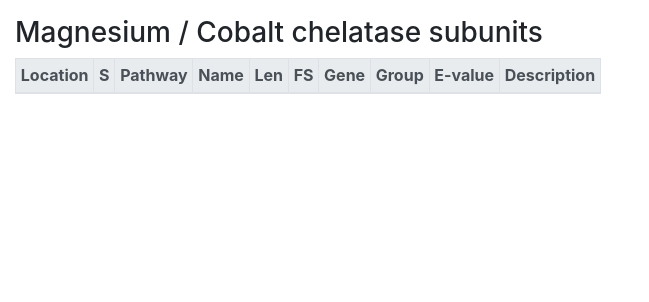
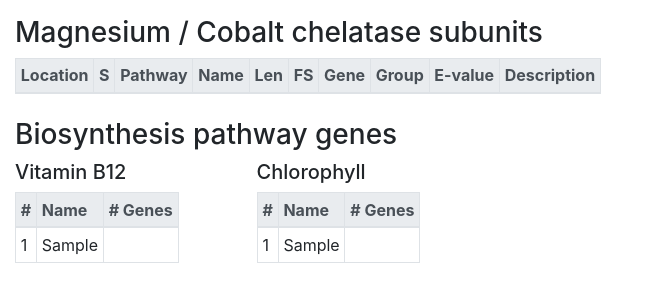
Before and after one commit to vanya-antonov/django_gtdb2, a Django app: template chelatase_db/templates/chelatase_db/org_detail.html in a window 1280 px wide. Shown: the part 136-438 px from the top of the page, without its empty margins (0-649 px from the left). Run offline with Django 3.2, Linux system fonts and the light colour scheme; tables that the repository leaves empty hold one stand-in row (values such as "Sample post"); the template is opened without the code that fills it: values that come from a table or form of the project are taken from there, most other values are stand-ins (such as "Sample title", 1, 10 or a date in 2020); lists and menus that the app fills with data are empty; some libraries are stand-ins or nearby versions.

```diff
--- a/chelatase_db/models/__init__.py
+++ b/chelatase_db/models/__init__.py
@@ -1 +1,2 @@
 from .org import ChelataseOrg
+from .feat import ChelataseFeat
--- a/chelatase_db/templates/chelatase_db/org_detail.html
+++ b/chelatase_db/templates/chelatase_db/org_detail.html
@@ -49,4 +49,53 @@
     </tbody>
 	</table>
 
+  <h3 class="mt-4">Biosynthesis pathway genes</h3>
+  <div class="row">
+    <div class="col-auto">
+      <h5>Vitamin B12</h5>
+      <table class="table table-bordered table-sm table-hover">
+        <thead class="thead-light">
+          <tr>
+            <th scope="col">#</th>
+            <th scope="col">Name</th>
+            <th scope="col"># Genes</th>
+          </tr>
+        </thead>
+        <tbody>
+          {% for group in b12_groups|dictsort:"chel_gene_group" %}
+            <tr>
+              <td>{{ forloop.counter }}</td>
+              <td>{{ group.chel_gene_group }}</td>
+              <td></td>
+            </tr>
+          {% endfor %}
+        </tbody>
+      </table>
+    </div>
+
+    <div class="col-auto ml-5">
+      <h5>Chlorophyll</h5>
+      <table class="table table-bordered table-sm table-hover">
+        <thead class="thead-light">
+          <tr>
+            <th scope="col">#</th>
+            <th scope="col">Name</th>
+            <th scope="col"># Genes</th>
+          </tr>
+        </thead>
+        <tbody>
+          {% for group in chlorophyll_groups|dictsort:"chel_gene_group" %}
+            <tr>
+              <td>{{ forloop.counter }}</td>
+              <td>{{ group.chel_gene_group }}</td>
+              <td></td>
+            </tr>
+          {% endfor %}
+        </tbody>
+      </table>
+    </div>
+
+  </div>   <!-- <div class="row"> -->
+
+
 {% endblock content %}
```
Also changed, not shown: chelatase_db/lib/config.py (+40 -0 lines), chelatase_db/models/feat.py (+2 -37 lines), chelatase_db/views.py (+27 -1 lines).
